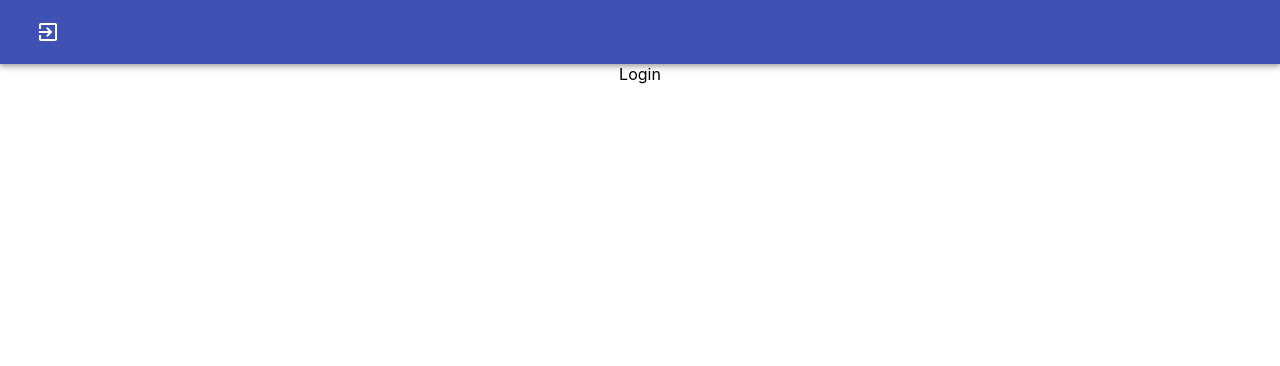
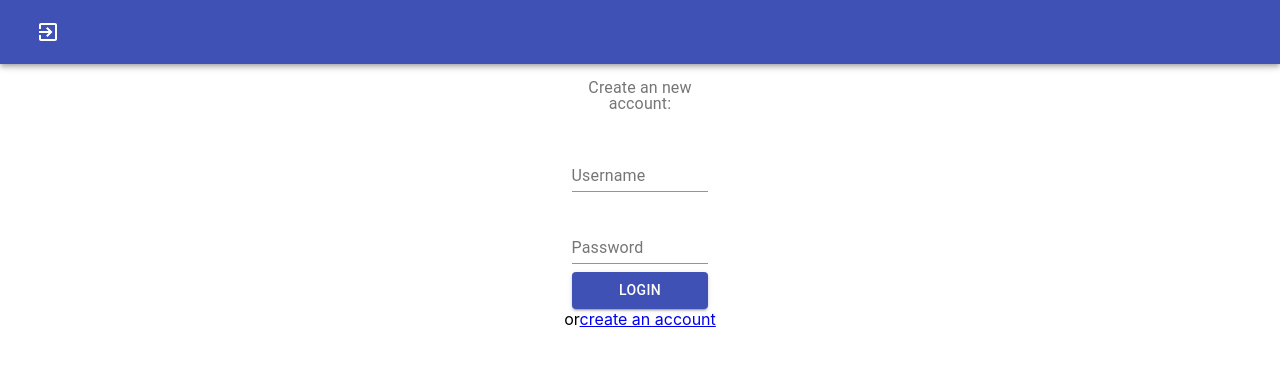
Before and after one commit to YauhenDavidovich/to-do-Ultimate-Systems, a React (Create React App) app: page /login in a window 1280 px wide. Shown: the top 366 px of the page. Built offline with nearby package versions, Linux system fonts and the light colour scheme.

Commit message:
feat: add login ui template

```diff
--- a/src/App.tsx
+++ b/src/App.tsx
@@ -9,9 +9,10 @@ import {
   Typography
 } from "@material-ui/core";
 import ExitToAppIcon from '@material-ui/icons/ExitToApp';
-import {RegisterForm} from "./components/login/RegisterForm";
+import {RegisterForm} from "./components/registration/RegisterForm";
 import {Redirect, Route, Switch} from "react-router-dom";
 import {LoginForm} from "./components/login/LoginForm";
+import {Login} from "./components/login/Login";
 
 function App() {
   return (
@@ -26,7 +27,7 @@ function App() {
         <Container fixed>
           <Switch>
             {/*<Route exact path={'/'} render={()=><TodolistsList/> }/>*/}
-            <Route path={'/login'} render={()=><LoginForm/> }/>
+            <Route path={'/login'} render={()=><Login/> }/>
             <Route path={'/register'} render={()=><RegisterForm/> }/>
             <Route path={ '/404' } render={ () => <h1>404: PAGE NOT FOUND</h1> }/>
             <Redirect from={'*'} to={'/404'}/>
--- /dev/null
+++ b/src/components/login/Login.tsx
@@ -0,0 +1,16 @@
+import React from 'react';
+import {Grid} from "@material-ui/core";
+import {NavLink} from "react-router-dom";
+import {LoginForm} from "./LoginForm";
+
+export const Login = () => {
+    return <Grid container justify="center">
+        <Grid item xs={4}>
+            <LoginForm/>
+            <div >
+                <span>or</span>
+                <NavLink to={"/register"}>create an account</NavLink>
+            </div>
+        </Grid>
+    </Grid>
+}
--- a/src/components/login/LoginForm.tsx
+++ b/src/components/login/LoginForm.tsx
@@ -1,5 +1,73 @@
 import React from 'react';
+import {Button, FormControl, FormGroup, FormLabel, Grid, TextField} from "@material-ui/core";
+import {useDispatch} from "react-redux";
+import {useFormik} from "formik";
+
+type FormikErrorType = {
+    username?: string
+    password?: string
+}
+
 
 export const LoginForm = () => {
-    return <div>Login</div>
+    const dispatch = useDispatch()
+    const formik = useFormik({
+        initialValues: {
+            username: '',
+            password: ''
+        },
+        validate: (values) => {
+            const errors: FormikErrorType = {};
+            if (!values.username) {
+                errors.username = 'Required';
+            }
+
+            if(!values.password) {
+                errors.password = 'Required';
+            }
+            return errors;
+
+
+        },
+        onSubmit: values => {
+            formik.resetForm()
+        },
+    })
+
+
+    return <Grid container justify="center">
+        <Grid item xs={4}>
+            <form onSubmit={formik.handleSubmit}>
+                <FormControl>
+                    <FormLabel>
+                        <p>Create an new account:</p>
+                    </FormLabel>
+                    <FormGroup>
+                        <TextField
+                            label="Username"
+                            margin="normal"
+                            name="username"
+                            onChange={formik.handleChange}
+                            value={formik.values.username}
+                            onBlur={formik.handleBlur}
+                        />
+                        {formik.touched.username && formik.errors.username && <div style={{color: 'red'}}>{formik.errors.username}</div>}
+
+                        <TextField
+                            type="password"
+                            label="Password"
+                            margin="normal"
+                            name="password"
+                            onChange={formik.handleChange}
+                            value={formik.values.password}
+                            onBlur={formik.handleBlur}
+                        />
+                        {formik.touched.password && formik.errors.password && <div style={{color: 'red'}}>{formik.errors.password}</div>}
+
+                        <Button type={'submit'} variant={'contained'} color={'primary'}>Login</Button>
+                    </FormGroup>
+                </FormControl>
+            </form>
+        </Grid>
+    </Grid>
 }
```
Also changed, not shown: src/components/registration/RegisterForm.tsx (renamed from src/components/login/RegisterForm.tsx).
